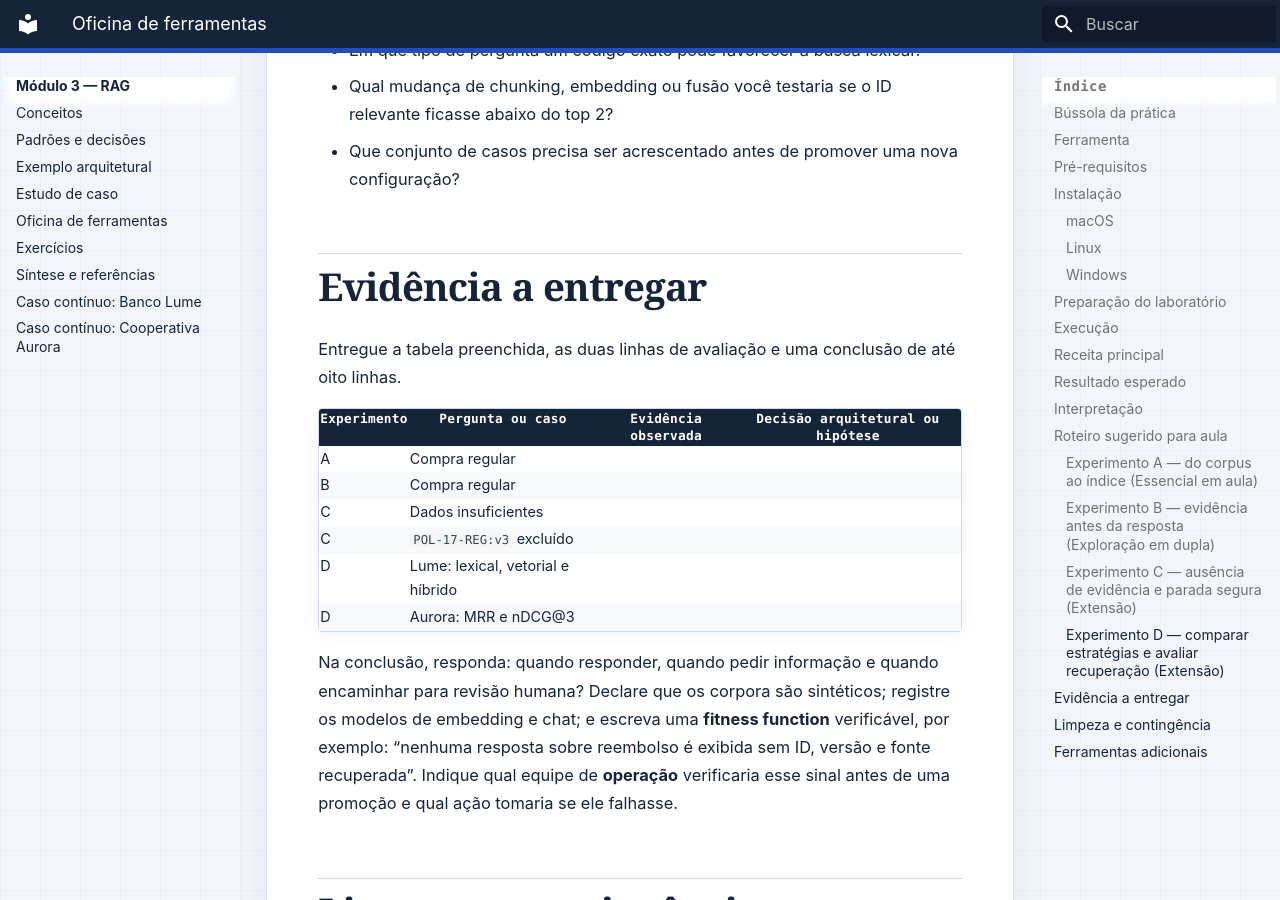
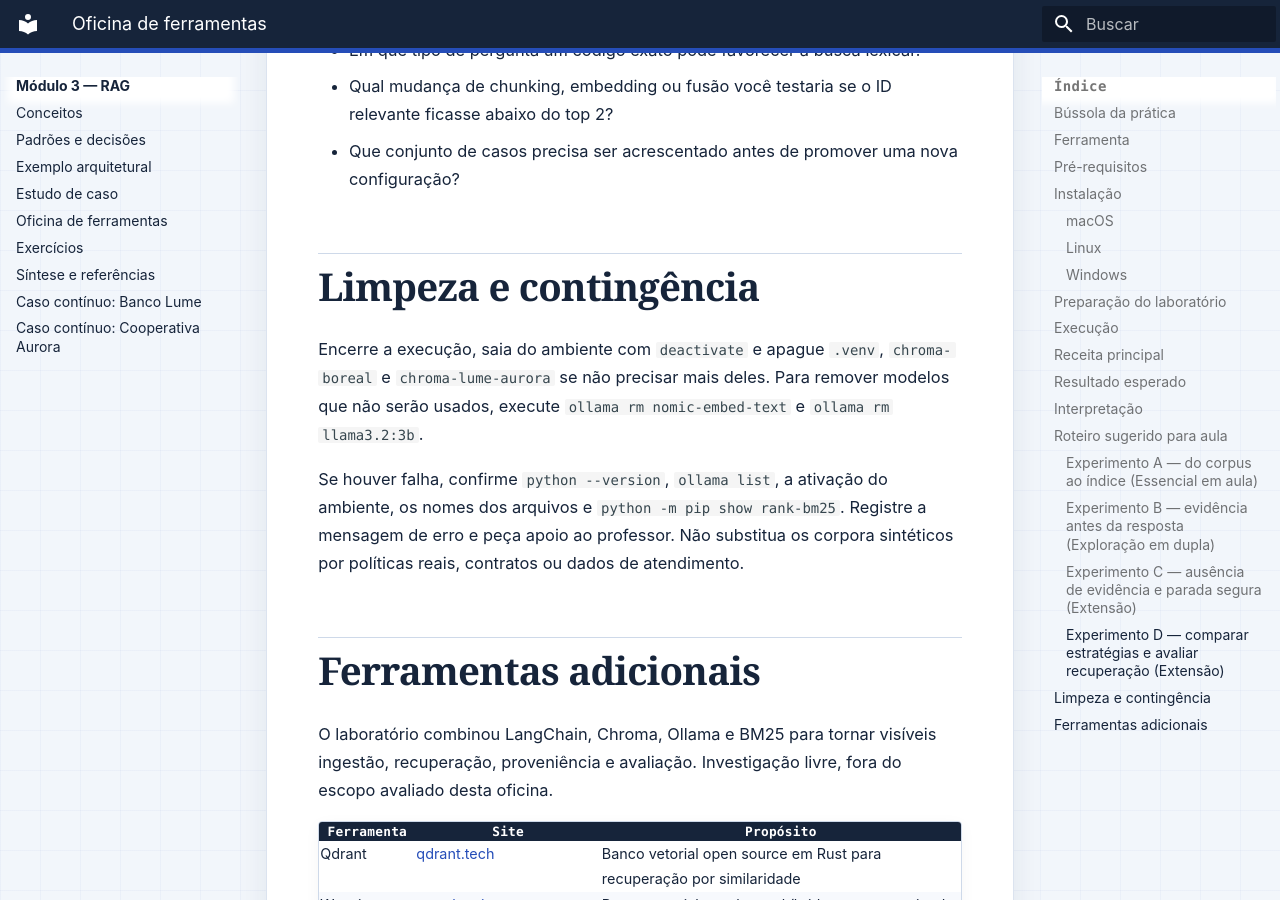
Before and after one commit to aulas-marco/arquitetura-solucoes-ia-generativa, an MkDocs documentation site: the page built from docs/modulo-3-rag/oficina-de-ferramentas.md, in a window 1280 px wide and 900 px high, scrolled down 10630 px. Built offline with MkDocs 1.6.1 and Material for MkDocs 9.7.7, drawn with Linux system fonts in a browser that asks for light colours; some of the changed text lies outside the part shown.

Commit message:
docs: remove module three delivery section

```diff
--- a/docs/modulo-3-rag/oficina-de-ferramentas.md
+++ b/docs/modulo-3-rag/oficina-de-ferramentas.md
@@ -305,21 +305,6 @@ Compare o ID relevante do JSON com o ranking de cada modo. Se ele não estiver n
 - Qual mudança de chunking, embedding ou fusão você testaria se o ID relevante ficasse abaixo do top 2?
 - Que conjunto de casos precisa ser acrescentado antes de promover uma nova configuração?
 
-## Evidência a entregar
-
-Entregue a tabela preenchida, as duas linhas de avaliação e uma conclusão de até oito linhas.
-
-| Experimento | Pergunta ou caso                  | Evidência observada | Decisão arquitetural ou hipótese |
-| ----------- | --------------------------------- | ------------------- | -------------------------------- |
-| A           | Compra regular                    |                     |                                  |
-| B           | Compra regular                    |                     |                                  |
-| C           | Dados insuficientes               |                     |                                  |
-| C           | `POL-17-REG:v3` excluído          |                     |                                  |
-| D           | Lume: lexical, vetorial e híbrido |                     |                                  |
-| D           | Aurora: MRR e nDCG@3              |                     |                                  |
-
-Na conclusão, responda: quando responder, quando pedir informação e quando encaminhar para revisão humana? Declare que os corpora são sintéticos; registre os modelos de embedding e chat; e escreva uma **fitness function** verificável, por exemplo: “nenhuma resposta sobre reembolso é exibida sem ID, versão e fonte recuperada”. Indique qual equipe de **operação** verificaria esse sinal antes de uma promoção e qual ação tomaria se ele falhasse.
-
 ## Limpeza e contingência
 
 Encerre a execução, saia do ambiente com `deactivate` e apague `.venv`, `chroma-boreal` e `chroma-lume-aurora` se não precisar mais deles. Para remover modelos que não serão usados, execute `ollama rm nomic-embed-text` e `ollama rm llama3.2:3b`.
```
Also changed, not shown: other parts of docs/modulo-3-rag/oficina-de-ferramentas.md (+1 -1 lines), 1 other file.
